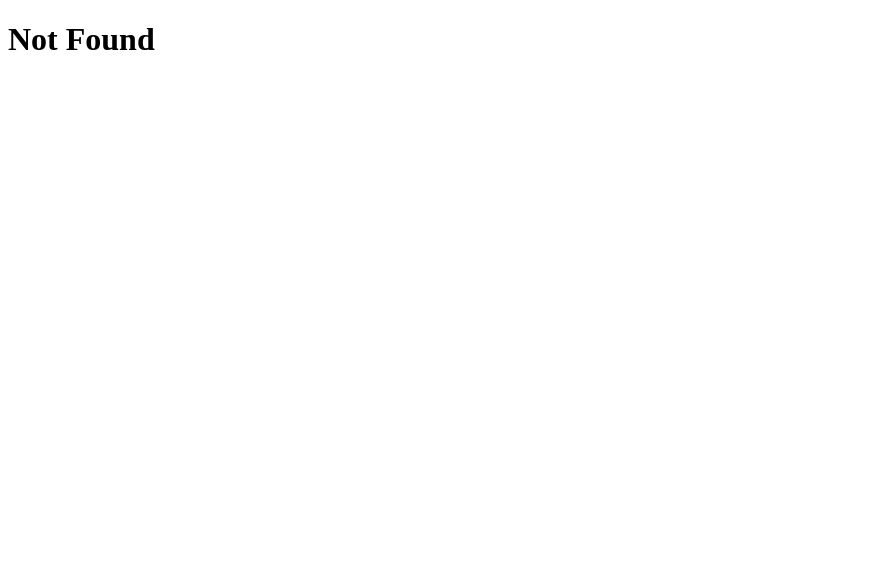
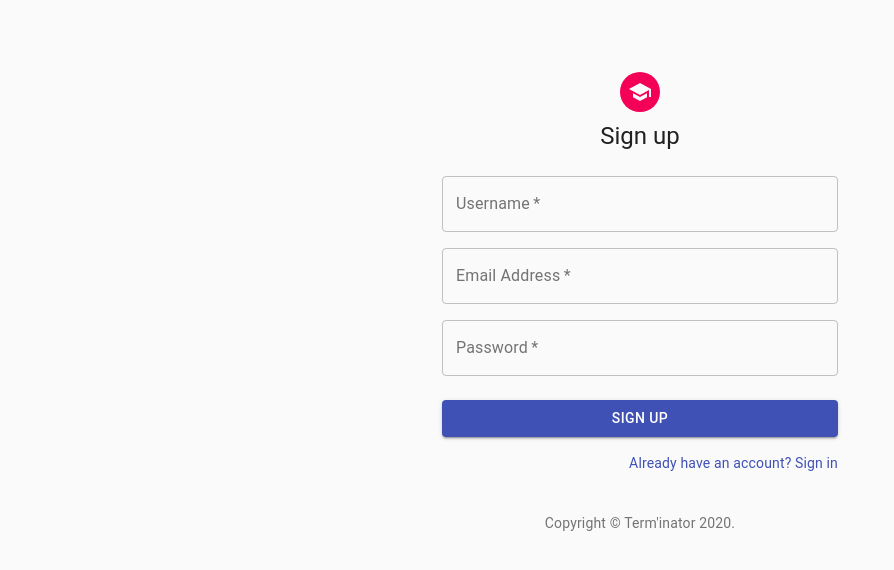
Before and after one commit to swsnu/swpp2020-team18, a React (Create React App) app in the folder frontend/: page /signup in a window 1280 px wide. Shown: the top 570 px of the page, without its empty margins (0-894 px from the left). Built offline with nearby package versions, Linux system fonts and the light colour scheme.

Commit message:
Add SignIn.js and SignUp.js

```diff
--- a/frontend/package.json
+++ b/frontend/package.json
@@ -3,10 +3,13 @@
   "version": "0.1.0",
   "private": true,
   "dependencies": {
+    "@material-ui/core": "^4.11.0",
+    "@material-ui/icons": "^4.9.1",
     "@testing-library/jest-dom": "^5.11.4",
     "@testing-library/react": "^11.1.0",
     "@testing-library/user-event": "^12.1.10",
     "connected-react-router": "^6.8.0",
+    "fontsource-roboto": "^3.0.3",
     "prop-types": "^15.7.2",
     "react": "^17.0.1",
     "react-dom": "^17.0.1",
--- a/frontend/src/App.js
+++ b/frontend/src/App.js
@@ -3,6 +3,8 @@
 import { ConnectedRouter } from 'connected-react-router'
 import Landing from './containers/Landing'
 import PropTypes from 'prop-types'
+import SignIn from './components/accounts/SignIn'
+import SignUp from './components/accounts/SignUp'
 
 function App(props) {
   return (
@@ -10,6 +12,8 @@
       <div className='App'>
         <Switch>
           <Route path='/terminator' exact render={() => <Landing />} />
+          <Route path='/signin' exact render={() => <SignIn />} />
+          <Route path='/signup' exact render={() => <SignUp />} />
           <Redirect exact from='/' to='terminator' />
           <Route render={() => <h1>Not Found</h1>} />
         </Switch>
--- /dev/null
+++ b/frontend/src/components/accounts/SignIn.js
@@ -0,0 +1,130 @@
+import React from 'react'
+import Avatar from '@material-ui/core/Avatar'
+import Button from '@material-ui/core/Button'
+import CssBaseline from '@material-ui/core/CssBaseline'
+import TextField from '@material-ui/core/TextField'
+import FormControlLabel from '@material-ui/core/FormControlLabel'
+import Checkbox from '@material-ui/core/Checkbox'
+import Link from '@material-ui/core/Link'
+import Grid from '@material-ui/core/Grid'
+import Box from '@material-ui/core/Box'
+import SchoolIcon from '@material-ui/icons/School'
+import Typography from '@material-ui/core/Typography'
+import { makeStyles } from '@material-ui/core/styles'
+import Container from '@material-ui/core/Container'
+import { useState } from 'react'
+
+function Copyright() {
+  return (
+    <Typography variant='body2' color='textSecondary' align='center'>
+      {'Copyright © '}
+      <Link color='inherit' href='/'>
+        Term&#39;inator
+      </Link>{' '}
+      {new Date().getFullYear()}
+      {'.'}
+    </Typography>
+  )
+}
+
+const useStyles = makeStyles((theme) => ({
+  paper: {
+    marginTop: theme.spacing(8),
+    display: 'flex',
+    flexDirection: 'column',
+    alignItems: 'center',
+  },
+  avatar: {
+    margin: theme.spacing(1),
+    backgroundColor: theme.palette.secondary.main,
+  },
+  form: {
+    width: '100%', // Fix IE 11 issue.
+    marginTop: theme.spacing(1),
+  },
+  submit: {
+    margin: theme.spacing(3, 0, 2),
+  },
+}))
+
+export default function SignIn() {
+  const classes = useStyles()
+
+  const [email, setEmail] = useState('')
+  const [password, setPassword] = useState('')
+
+  const submitHandler = () => {
+    console.log('Submit')
+    console.log(email)
+    console.log(password)
+  }
+
+  return (
+    <Container component='main' maxWidth='xs'>
+      <CssBaseline />
+      <div className={classes.paper}>
+        <Avatar className={classes.avatar}>
+          <SchoolIcon />
+        </Avatar>
+        <Typography component='h1' variant='h5'>
+          Sign in
+        </Typography>
+        <div className={classes.form}>
+          <TextField
+            variant='outlined'
+            margin='normal'
+            required
+            fullWidth
+            id='email'
+            label='Email Address'
+            name='email'
+            autoComplete='email'
+            autoFocus
+            onChange={(event) => setEmail(event.target.value)}
+          />
+          <TextField
+            variant='outlined'
+            margin='normal'
+            required
+            fullWidth
+            name='password'
+            label='Password'
+            type='password'
+            id='password'
+            autoComplete='current-password'
+            onChange={(event) => setPassword(event.target.value)}
+          />
+          <FormControlLabel
+            control={<Checkbox value='remember' color='primary' />}
+            label='Remember me'
+          />
+          <Button
+            type='submit'
+            fullWidth
+            variant='contained'
+            color='primary'
+            className={classes.submit}
+            onClick={submitHandler}
+          >
+            Sign In
+          </Button>
+          <Grid container>
+            <Grid item xs>
+              <Link href='#' variant='body2'>
+                Forgot password?
+              </Link>
+            </Grid>
+            <Grid item>
+              <Link href='/signup' variant='body2'>
+                {"Don't have an account? Sign Up"}
+              </Link>
+            </Grid>
+          </Grid>
+        </div>
+      </div>
+      <Box mt={8}>
+        <Copyright />
+      </Box>
+    </Container>
+  )
+}
--- /dev/null
+++ b/frontend/src/components/accounts/SignUp.js
@@ -0,0 +1,136 @@
+import React from 'react'
+import Avatar from '@material-ui/core/Avatar'
+import Button from '@material-ui/core/Button'
+import CssBaseline from '@material-ui/core/CssBaseline'
+import TextField from '@material-ui/core/TextField'
+import Link from '@material-ui/core/Link'
+import Grid from '@material-ui/core/Grid'
+import Box from '@material-ui/core/Box'
+import SchoolIcon from '@material-ui/icons/School'
+import Typography from '@material-ui/core/Typography'
+import { makeStyles } from '@material-ui/core/styles'
+import Container from '@material-ui/core/Container'
+import { useState } from 'react'
+
+function Copyright() {
+  return (
+    <Typography variant='body2' color='textSecondary' align='center'>
+      {'Copyright © '}
+      <Link color='inherit' href='/'>
+        Term&#39;inator
+      </Link>{' '}
+      {new Date().getFullYear()}
+      {'.'}
+    </Typography>
+  )
+}
+
+const useStyles = makeStyles((theme) => ({
+  paper: {
+    marginTop: theme.spacing(8),
+    display: 'flex',
+    flexDirection: 'column',
+    alignItems: 'center',
+  },
+  avatar: {
+    margin: theme.spacing(1),
+    backgroundColor: theme.palette.secondary.main,
+  },
+  form: {
+    width: '100%', // Fix IE 11 issue.
+    marginTop: theme.spacing(3),
+  },
+  submit: {
+    margin: theme.spacing(3, 0, 2),
+  },
+}))
+
+export default function SignUp() {
+  const classes = useStyles()
+
+  const [email, setEmail] = useState('')
+  const [password, setPassword] = useState('')
+  const [username, setUsername] = useState('')
+
+  const submitHandler = () => {
+    console.log('Submit')
+    console.log(email)
+    console.log(username)
+    console.log(password)
+  }
+
+  return (
+    <Container component='main' maxWidth='xs'>
+      <CssBaseline />
+      <div className={classes.paper}>
+        <Avatar className={classes.avatar}>
+          <SchoolIcon />
+        </Avatar>
+        <Typography component='h1' variant='h5'>
+          Sign up
+        </Typography>
+        <div className={classes.form} noValidate>
+          <Grid container spacing={2}>
+            <Grid item xs={12}>
+              <TextField
+                variant='outlined'
+                required
+                fullWidth
+                id='username'
+                label='Username'
+                name='username'
+                autoComplete='username'
+                onChange={(event) => setUsername(event.target.value)}
+              />
+            </Grid>
+            <Grid item xs={12}>
+              <TextField
+                variant='outlined'
+                required
+                fullWidth
+                id='email'
+                label='Email Address'
+                name='email'
+                autoComplete='email'
+                onChange={(event) => setEmail(event.target.value)}
+              />
+            </Grid>
+            <Grid item xs={12}>
+              <TextField
+                variant='outlined'
+                required
+                fullWidth
+                name='password'
+                label='Password'
+                type='password'
+                id='password'
+                autoComplete='current-password'
+                onChange={(event) => setPassword(event.target.value)}
+              />
+            </Grid>
+          </Grid>
+          <Button
+            type='submit'
+            fullWidth
+            variant='contained'
+            color='primary'
+            className={classes.submit}
+            onClick={submitHandler}
+          >
+            Sign Up
+          </Button>
+          <Grid container justify='flex-end'>
+            <Grid item>
+              <Link href='/signin' variant='body2'>
+                Already have an account? Sign in
+              </Link>
+            </Grid>
+          </Grid>
+        </div>
+      </div>
+      <Box mt={5}>
+        <Copyright />
+      </Box>
+    </Container>
+  )
+}
```
Also changed, not shown: 2 other files (tests, documents, lock files or other folders).
